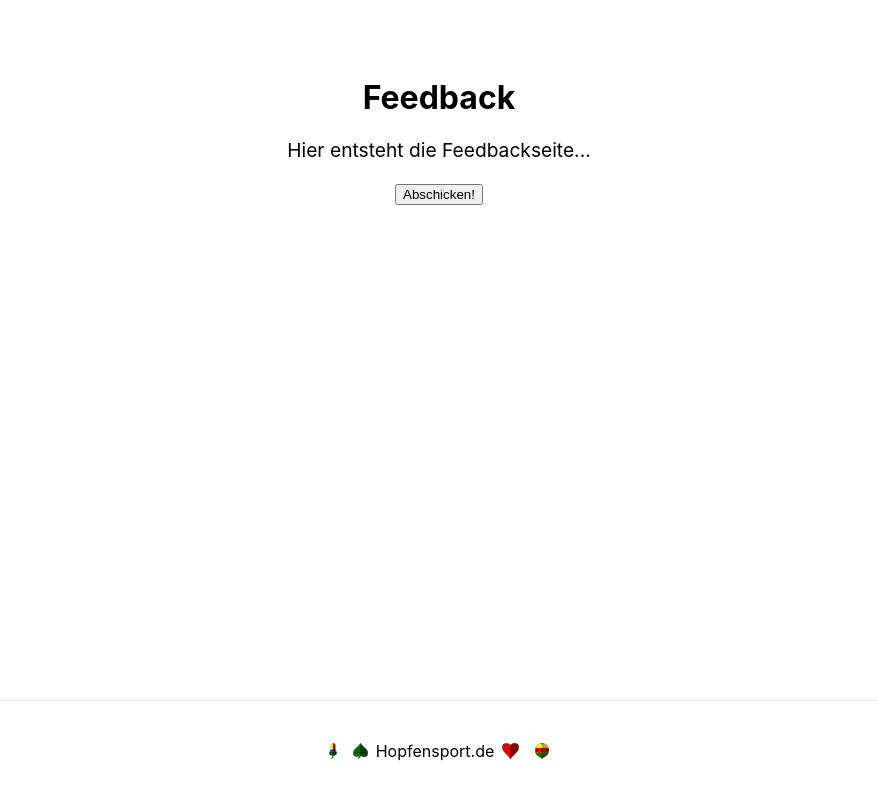
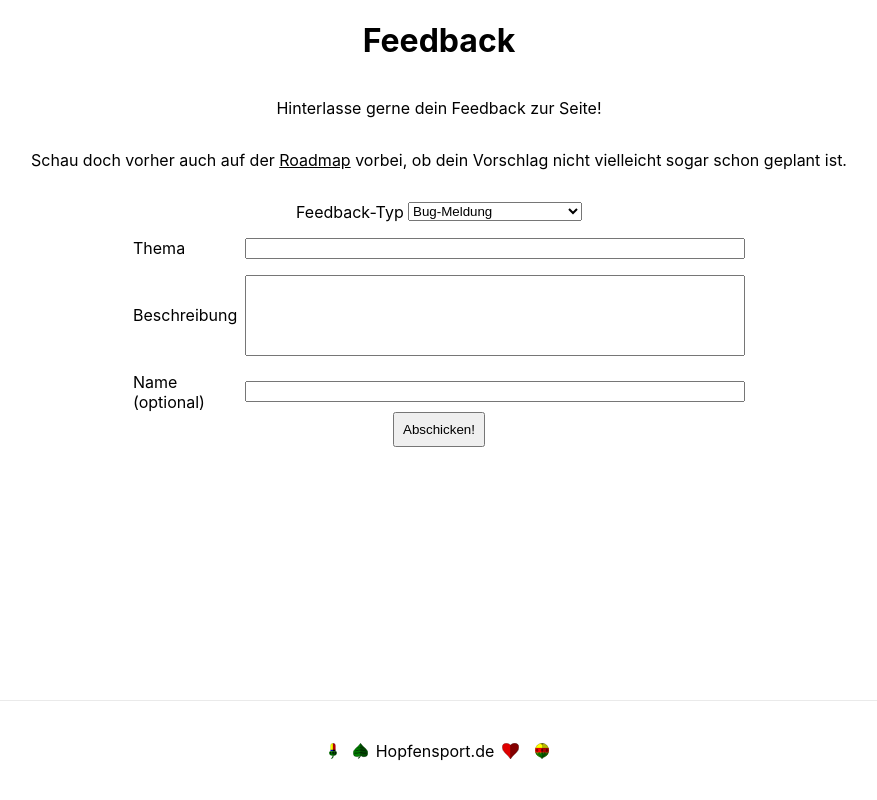
Before and after one commit to tobbsel/hopfensport-pwa, a Next.js app: page /feedback in a window 1280 px wide. Shown: the whole page, without its empty margins (201-1078 px from the left). Built offline with nearby package versions, Linux system fonts and the light colour scheme.

Commit message:
finalize feedback page v1

```diff
--- /dev/null
+++ b/components/dropdown.tsx
@@ -0,0 +1,22 @@
+import styles from './inputElements.module.css'
+
+export interface DropdownProps {
+    label: string,
+    value: string,
+    options: {key: string, label: string }[],
+    onChange: (event: React.ChangeEvent<HTMLSelectElement>) => void,
+    loading: boolean
+}
+
+export const Dropdown = ({ label, value, options, onChange, loading } : DropdownProps) => {
+    return (
+        <div className={styles.container}>
+            <label className={styles.label}>{label}</label>
+            <select value={value} disabled={loading} onChange={onChange}>
+                {options.map((option) => (
+                    <option key={option.key} value={option.key}>{option.label}</option>
+                ))}
+            </select>
+        </div>
+    );
+};
--- /dev/null
+++ b/components/inputElements.module.css
@@ -0,0 +1,17 @@
+.container {
+    display: flex;
+    align-items: center;
+    justify-items: center;
+    justify-content: center;
+    flex-direction: row;
+    margin-top: 1rem;
+}
+
+.label {
+    display: inline-block;
+    width: 7em;
+}
+
+.error {
+    border-color: red;
+}
--- /dev/null
+++ b/components/inputField.tsx
@@ -0,0 +1,26 @@
+import styles from './inputElements.module.css'
+
+export interface InputFieldProps {
+    label: string,
+    value: string,
+    onChange: (event: React.ChangeEvent<HTMLInputElement | HTMLTextAreaElement>) => void,
+    maxLength: number,
+    maxRows?: number,
+    error?: boolean,
+    loading: boolean
+}
+
+
+export const InputField = ({ label, value, onChange, maxRows, maxLength, error, loading } : InputFieldProps) => {
+    return (
+        <div className={styles.container}>
+            <label className={styles.label}>
+                {label}
+            </label>
+            {maxRows
+                ? <textarea className={error ? styles.error : ''} value={value} rows={maxRows} disabled={loading} maxLength={maxLength} onChange={onChange}/>
+                : <input className={error ? styles.error : ''} value={value} disabled={loading} maxLength={maxLength} onChange={onChange}/>}
+
+        </div>
+    );
+};
--- a/components/layout.tsx
+++ b/components/layout.tsx
@@ -5,7 +5,7 @@ import styles from '../styles/Home.module.css'
 export default function Layout({ children }: PropsWithChildren<{}>): JSX.Element {
     return (
         <div className={styles.container}>
-            <main>{children}</main>
+            {children}
             <Footer />
         </div>
     )
--- a/pages/feedback.tsx
+++ b/pages/feedback.tsx
@@ -1,19 +1,73 @@
-import styles from '../styles/Home.module.css'
-import { CreateIssueRequest } from '../shared/CreateIssueRequest'
+import styles from '../styles/feedback.module.css'
+import { CreateIssueRequest, IssueType } from '../shared/CreateIssueRequest'
+import React, { useState } from 'react'
+import { Dropdown } from '../components/dropdown'
+import { InputField } from '../components/inputField'
+import Link from 'next/link'
+
+interface MandatoryFieldErrors {
+    title: boolean,
+    description: boolean
+}
+
+type IssueCreationState = 'not submitted' | 'success' | 'error' | 'missing input'
+
+const initialIssueState: CreateIssueRequest = {
+    issueType: 'bug',
+    title: '',
+    description: '',
+    creator: ''
+}
+
+const issueTypeNames: { key: IssueType, label: string }[] = [
+    { key: 'bug', label: 'Bug-Meldung' },
+    { key: 'improvement', label: 'Verbesserungs-Vorschlag' },
+    { key: 'feature request', label: 'Neuer Feature-Wunsch' },
+]
 
 export default function Feedback() {
-    const buttonAction = async () => {
-        const requestBody: CreateIssueRequest = {
-            issueType: 'bug',
-            title: 'title',
-            description: 'This is a sample description.',
-            creator: 'creator'
+    const [ issueState, setIssueState ] = useState<CreateIssueRequest>(initialIssueState)
+    const [ issueCreationState, setIssueCreatedState ] = useState<IssueCreationState>('not submitted')
+    const [ mandatoryFieldErrors, setMandatoryFieldErrors ] = useState<MandatoryFieldErrors>({ title: false, description: false })
+    const [ loading, setLoading ] = useState(false)
+
+    const submitIssue = async () => {
+        setLoading(true)
+        try {
+            setMandatoryFieldErrors({
+                title: issueState.title === '',
+                description: issueState.description === '',
+            })
+
+            if (issueState.title === '' || issueState.description === '') {
+                setIssueCreatedState('missing input')
+                return
+            }
+
+            const res =  await fetch('api/create_issue', {
+                method: 'POST',
+                body: JSON.stringify(issueState)
+            })
+            if (res.status !== 201) {
+                setIssueCreatedState('error')
+                return
+            }
+
+            setIssueState(initialIssueState)
+            setIssueCreatedState('success')
+        } finally {
+            setLoading(false)
         }
 
-        await fetch('api/create_issue', {
-            method: 'POST',
-            body: JSON.stringify(requestBody)
-        })
+    }
+
+    const handleChange = (destinationName: string) => {
+        return (event: React.ChangeEvent<HTMLTextAreaElement | HTMLInputElement | HTMLSelectElement>) => {
+            setIssueState({
+                ...issueState,
+                [destinationName]: event.target.value
+            })
+        }
     }
 
     return (
@@ -23,10 +77,57 @@ export default function Feedback() {
             </h1>
 
             <p className={styles.description}>
-                Hier entsteht die Feedbackseite...
+                Hinterlasse gerne dein Feedback zur Seite!
+            </p>
+            <p className={styles.description}>
+                Schau doch vorher auch auf der <Link href={'/roadmap'}><a className={styles.textLink}>Roadmap</a></Link> vorbei, ob dein Vorschlag nicht vielleicht sogar schon geplant ist.
             </p>
 
-            <button onClick={buttonAction}>
+            <div>
+                <Dropdown
+                    label={'Feedback-Typ'}
+                    value={issueState.issueType}
+                    options={issueTypeNames}
+                    onChange={handleChange('issueType')}
+                    loading={loading}
+                />
+
+                <InputField
+                    label={'Thema'}
+                    value={issueState.title}
+                    onChange={handleChange('title')}
+                    maxLength={50}
+                    error={mandatoryFieldErrors.title}
+                    loading={loading}
+                />
+                <InputField
+                    label={'Beschreibung'}
+                    value={issueState.description}
+                    onChange={handleChange('description')}
+                    maxLength={300}
+                    maxRows={5}
+                    error={mandatoryFieldErrors.description}
+                    loading={loading}
+                />
+                <InputField
+                    label={'Name (optional)'}
+                    value={issueState.creator}
+                    onChange={handleChange('creator')}
+                    maxLength={20}
+                    loading={loading}
+                />
+            </div>
+
+            {issueCreationState === 'success' &&
+                <p className={styles.success}>Vielen Dank für dein Feedback!</p>
+            }
+            {issueCreationState === 'error' &&
+                <p className={styles.error}>Etwas ist schief gegangen!</p>
+            }
+            {issueCreationState === 'missing input' &&
+                <p className={styles.error}>Bitte gib Deinem Feedback ein prägnantes Thema und eine verständliche Beschreibung!</p>
+            }
+            <button className={styles.sendButton} onClick={submitIssue} type='submit'>
                 Abschicken!
             </button>
         </main>
--- a/pages/index.tsx
+++ b/pages/index.tsx
@@ -13,19 +13,19 @@ export default function Home() {
             </p>
 
             <div className={styles.grid}>
-                <Link href="/new_game">
+                <Link href='/new_game'>
                     <a className={styles.card}>
                         <h3>Schnellstart &rarr;</h3>
                         <p>Starte direkt in ein neues Spiel mit deinen Freunden.</p>
                     </a>
                 </Link>
-                <Link href="/roadmap">
+                <Link href='/roadmap'>
                     <a className={styles.card}>
                         <h3>Roadmap &rarr;</h3>
                         <p>Neugierig, was für die Zukunft von Hopfensport.de geplant ist?</p>
                     </a>
                 </Link>
-                <Link href="/feedback">
+                <Link href='/feedback'>
                     <a className={styles.card}>
                         <h3>Feeback &rarr;</h3>
                         <p>Verbesserungsideen? Einen Bug gefunden? Hier kannst du deinen Senf dazu geben.</p>
--- a/shared/CreateIssueRequest.ts
+++ b/shared/CreateIssueRequest.ts
@@ -1,5 +1,7 @@
+export type IssueType = 'bug' | 'feature request' | 'improvement'
+
 export interface CreateIssueRequest {
-    issueType: 'bug' | 'feature request',
+    issueType: IssueType,
     title: string,
     description: string,
     creator: string
--- /dev/null
+++ b/styles/feedback.module.css
@@ -0,0 +1,21 @@
+.success {
+    color: green;
+}
+
+.error {
+    color: red;
+}
+
+.sendButton {
+    padding: 0.5rem;
+}
+
+.main {
+    display: flex;
+    flex-flow: column;
+    align-items: center;
+}
+
+.textLink {
+    text-decoration: underline;
+}
--- a/styles/globals.css
+++ b/styles/globals.css
@@ -14,3 +14,14 @@ a {
 * {
     box-sizing: border-box;
 }
+
+textarea {
+    resize: none;
+    width: 80vw;
+    max-width: 500px;
+}
+
+input {
+    width: 80vw;
+    max-width: 500px;
+}
```
